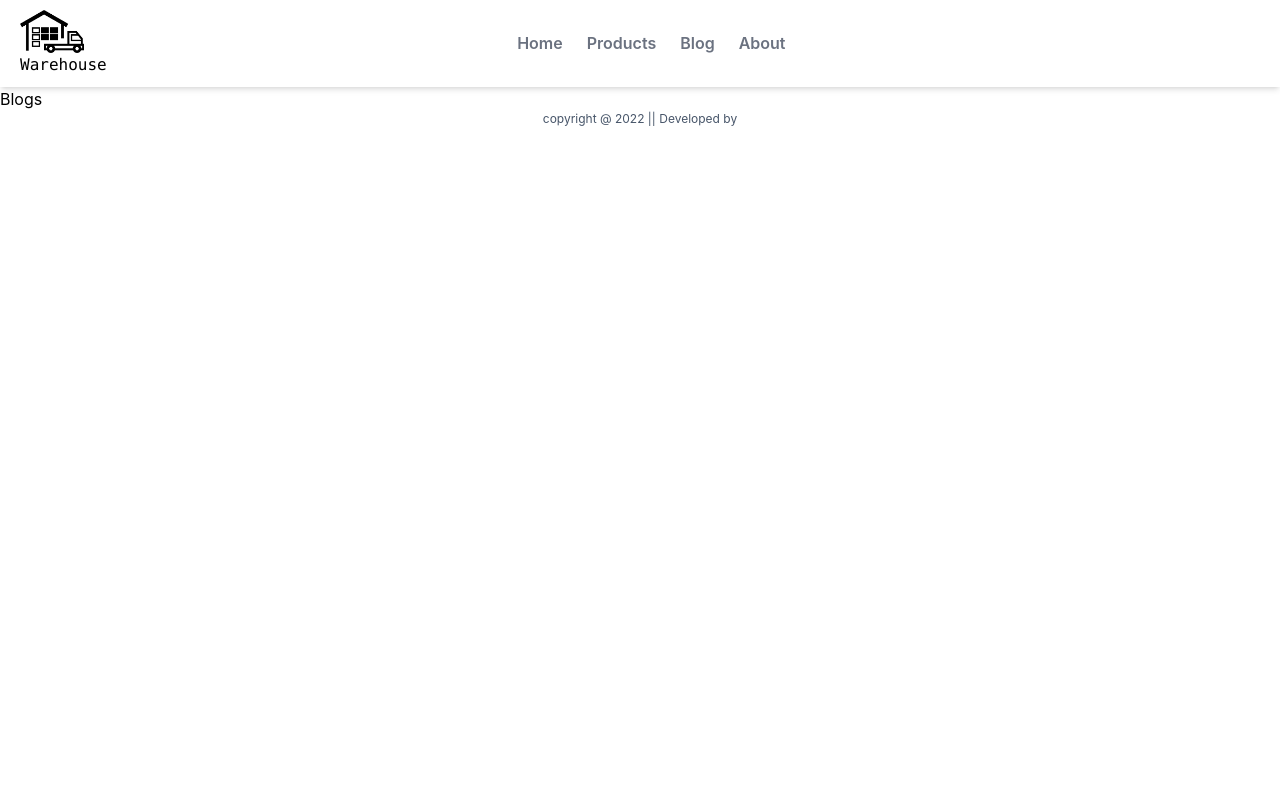
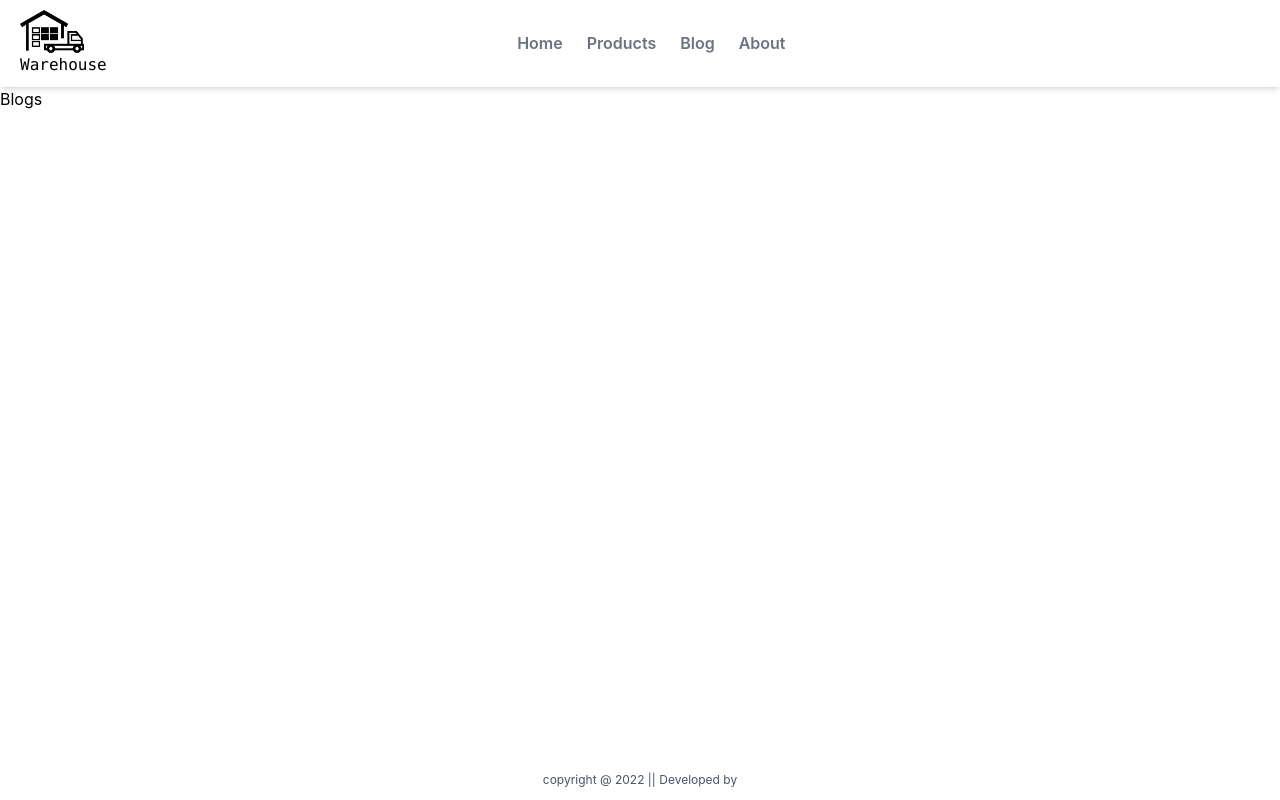
Before and after one commit to ijTuhin/warehouse-management-ui, a React (Create React App) app: page /blogs in a window 1280 px wide. Built offline with nearby package versions, Linux system fonts and the light colour scheme; what tw-elements would draw is missing.

Commit message:
footer set to the bottom

```diff
--- a/src/App.js
+++ b/src/App.js
@@ -7,7 +7,7 @@ import Inventory from './Pages/Others/Inventory/Inventory';
 
 function App() {
   return (
-    <div className='relative'>
+    <div className='relative h-screen'>
       <Routes>
         <Route path='/' element={<Home></Home>}/>
         <Route path='/login' element={<Login></Login>}/>
--- a/src/Pages/Common/Footer/Footer.js
+++ b/src/Pages/Common/Footer/Footer.js
@@ -3,7 +3,9 @@ import React from 'react';
 const Footer = () => {
     return (
         <div className='flex justify-center'>
-            <p className='text-xs text-slate-600'>copyright @ 2022 || Developed by</p>
+            <div className='absolute bottom-0'>
+                <p className='text-xs text-slate-600 my-3'>copyright @ 2022 || Developed by</p>
+            </div>
         </div>
     );
 };
```
